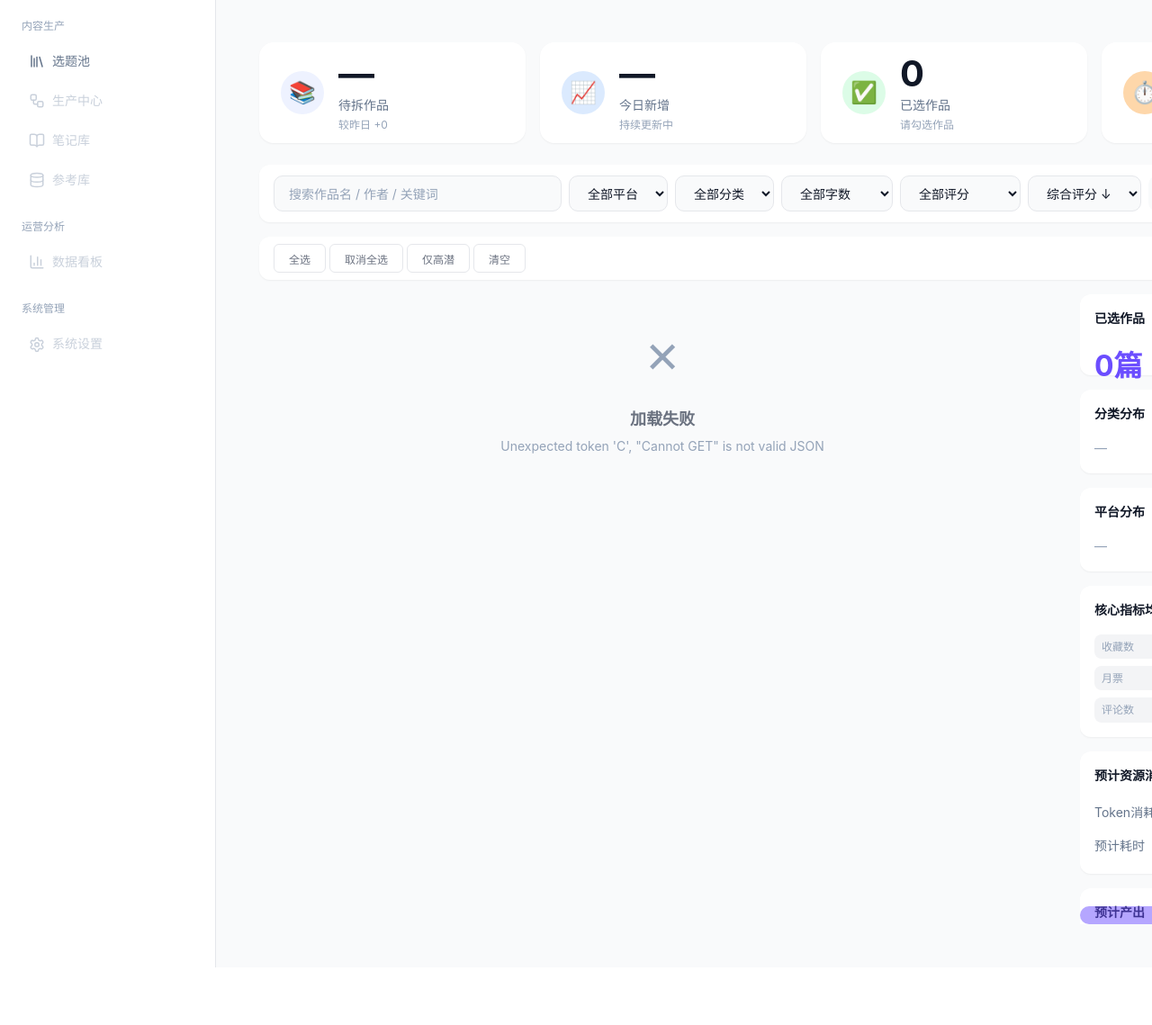
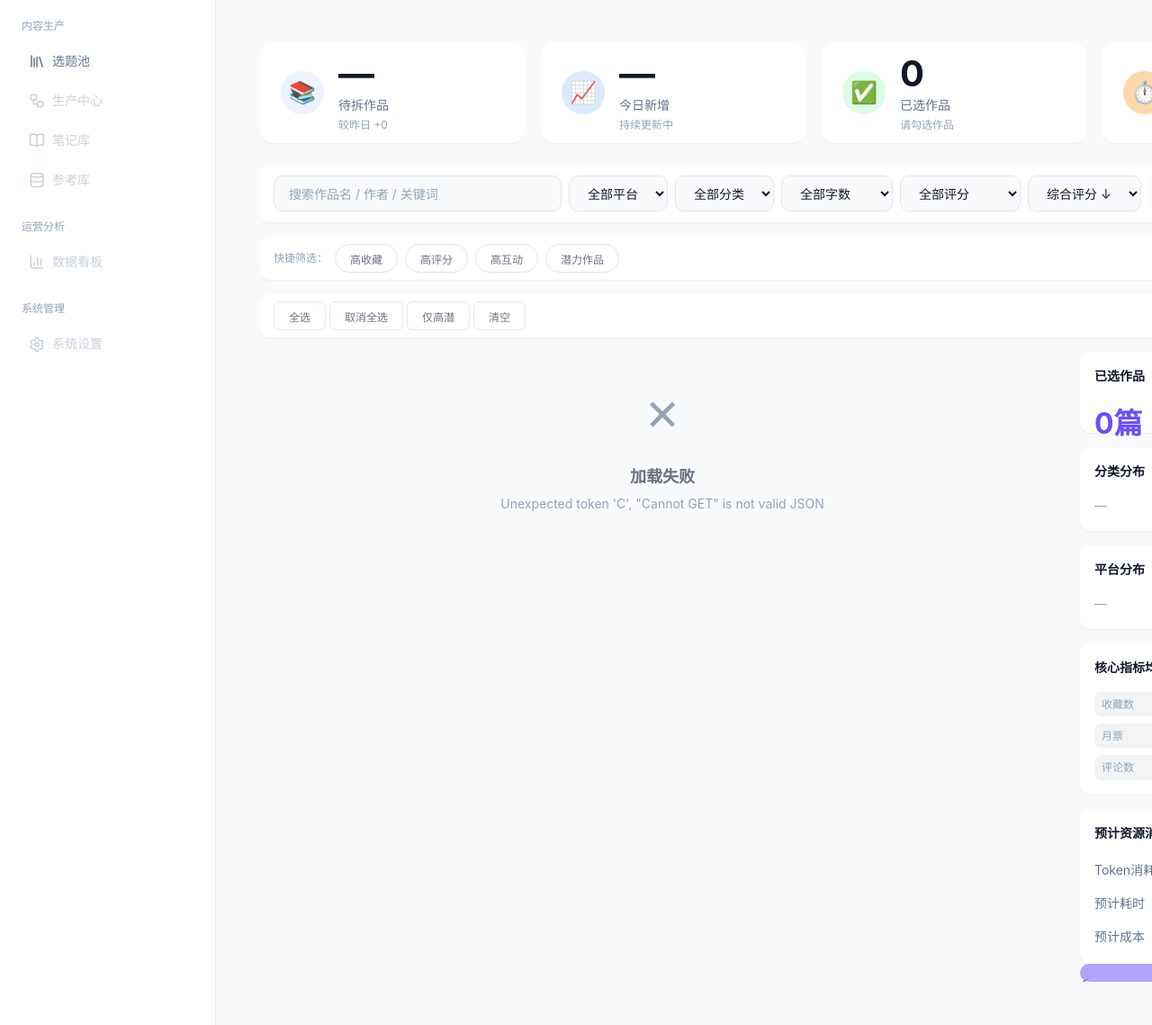
Before and after one commit to elsie-czy/outputter, a Flask app: template scripts/web/templates/topic_pool.html in a window 1280 px wide. Shown: the part 65-1204 px from the top of the page at 90% size. Before the commit the page ends 1140 px from the top, so only its background shows below. Run offline with Flask 3, Linux system fonts and the light colour scheme; the template is opened without the code that fills it, so the values that code supplies are empty; parts of the project's set-up code (start-up, migrations or seed data) failed here and were passed over.

Commit message:
feat: P1 优化 — 推荐理由/高价值快捷筛选/成本预估

```diff
--- a/scripts/static/css/topic_pool.css
+++ b/scripts/static/css/topic_pool.css
@@ -136,6 +136,49 @@
 
 .tp-filter-btn--reset:hover {
   background: var(--bg-hover);
+}
+
+/* ===== 快捷筛选栏 ===== */
+.tp-quick-filter {
+  display: flex;
+  align-items: center;
+  gap: var(--space-sm);
+  padding: var(--space-sm) var(--space-md);
+  background: var(--bg-card);
+  border-radius: var(--radius);
+  margin-bottom: var(--gap);
+  box-shadow: var(--shadow-sm);
+}
+
+.tp-quick-filter-label {
+  font-size: var(--fs-meta);
+  color: var(--text-muted);
+  flex-shrink: 0;
+}
+
+.tp-quick-btn {
+  height: 32px;
+  padding: 0 var(--space-md);
+  border: 1px solid var(--border);
+  border-radius: 999px;
+  font-size: var(--fs-meta);
+  font-family: var(--font-family);
+  color: var(--text-secondary);
+  background: var(--bg-card);
+  cursor: pointer;
+  transition: all 0.15s;
+}
+
+.tp-quick-btn:hover {
+  border-color: #6C4EFF;
+  color: #6C4EFF;
+  background: #EEF2FF;
+}
+
+.tp-quick-btn.active {
+  border-color: #6C4EFF;
+  color: #fff;
+  background: #6C4EFF;
 }
 
 /* ===== 批量操作栏 ===== */
@@ -620,6 +663,30 @@
   cursor: not-allowed;
 }
 
+/* 推荐理由 */
+.tp-sidebar-card--recommend {
+  border-left: 3px solid #6C4EFF;
+}
+
+.tp-recommend-list {
+  display: flex;
+  flex-direction: column;
+  gap: var(--space-sm);
+}
+
+.tp-recommend-item {
+  display: flex;
+  align-items: center;
+  gap: var(--space-sm);
+  font-size: var(--fs-body);
+  color: var(--text-secondary);
+}
+
+.tp-recommend-icon {
+  color: #6C4EFF;
+  font-weight: 600;
+}
+
 /* ===== 弹窗 ===== */
 .tp-modal-overlay {
   display: none;
--- a/scripts/static/js/topic_pool.js
+++ b/scripts/static/js/topic_pool.js
@@ -15,6 +15,7 @@
 let allItems = [];
 let selectedIds = new Set();
 let currentSort = "score";
+let currentQuickFilter = null;
 let pollInterval = null;
 let currentPage = 1;
 const PAGE_SIZE = 10;
@@ -108,6 +109,19 @@
         if (wordCount === "200+") return wc >= 2000000;
         return true;
       });
+    }
+
+    // 快捷筛选
+    if (currentQuickFilter) {
+      if (currentQuickFilter === "high-favorites") {
+        list = list.filter((i) => (i.favorites || 0) >= 50000);
+      } else if (currentQuickFilter === "high-score") {
+        list = list.filter((i) => (i.quality_score || 0) >= 80);
+      } else if (currentQuickFilter === "high-interaction") {
+        list = list.filter((i) => (i.comments || 0) >= 5000);
+      } else if (currentQuickFilter === "potential") {
+        list = list.filter((i) => (i.quality_score || 0) >= 70 && (i.quality_score || 0) < 85);
+      }
     }
 
     const sortFns = {
@@ -335,6 +349,23 @@
       selectedIds.clear();
       renderGrid();
     });
+
+    // 快捷筛选
+    $$(".tp-quick-btn").forEach((btn) => {
+      btn.addEventListener("click", () => {
+        const filter = btn.dataset.filter;
+        if (currentQuickFilter === filter) {
+          currentQuickFilter = null;
+          btn.classList.remove("active");
+        } else {
+          $$(".tp-quick-btn").forEach((b) => b.classList.remove("active"));
+          currentQuickFilter = filter;
+          btn.classList.add("active");
+        }
+        currentPage = 1;
+        renderGrid();
+      });
+    });
   }
 
   function bindBtn(sel, fn) {
@@ -409,6 +440,28 @@
     // 预计资源消耗
     setText("#tpEstToken", count > 0 ? "≈ " + (count * 3000).toLocaleString() + " Token" : "—");
     setText("#tpEstTime", count > 0 ? "≈ " + Math.ceil(count * 0.5) + "分钟" : "—");
+    setText("#tpEstCost", count > 0 ? "≈ " + (count * 0.04).toFixed(2) + "元" : "—");
+
+    // 推荐理由
+    const reasonsEl = $("#tpRecommendReasons");
+    if (reasonsEl) {
+      if (count === 0) {
+        reasonsEl.innerHTML = '<span class="text-muted">请先选择作品</span>';
+      } else {
+        const avgScore = avgMetric("quality_score");
+        const avgFav = avgMetric("favorites");
+        const catPercent = Math.round((Object.values(catMap).reduce((a, b) => a + b, 0) / count) * 100);
+        const platPercent = Math.round((Object.values(platMap).reduce((a, b) => a + b, 0) / count) * 100);
+
+        let reasonsHtml = "";
+        if (avgScore) reasonsHtml += '<div class="tp-recommend-item"><span class="tp-recommend-icon">✓</span><span>平均评分 ' + avgScore + '</span></div>';
+        if (avgFav) reasonsHtml += '<div class="tp-recommend-item"><span class="tp-recommend-icon">✓</span><span>收藏均值 ' + fmtNum(avgFav) + '</span></div>';
+        if (catMap[Object.keys(catMap)[0]]) reasonsHtml += '<div class="tp-recommend-item"><span class="tp-recommend-icon">✓</span><span>' + Object.keys(catMap)[0] + '占比 ' + Math.round((catMap[Object.keys(catMap)[0]] / count) * 100) + '%</span></div>';
+        if (platMap[Object.keys(platMap)[0]]) reasonsHtml += '<div class="tp-recommend-item"><span class="tp-recommend-icon">✓</span><span>' + Object.keys(platMap)[0] + '占比 ' + Math.round((platMap[Object.keys(platMap)[0]] / count) * 100) + '%</span></div>';
+
+        reasonsEl.innerHTML = reasonsHtml || '<span class="text-muted">选择作品后显示推荐理由</span>';
+      }
+    }
 
     // 预计产出
     setText("#tpOutReport", "×" + count);
--- a/scripts/web/templates/topic_pool.html
+++ b/scripts/web/templates/topic_pool.html
@@ -96,6 +96,15 @@
     <button class="tp-filter-btn tp-filter-btn--reset" id="tpResetBtn">重置</button>
   </div>
 
+  <!-- ===== 快捷筛选栏 ===== -->
+  <div class="tp-quick-filter">
+    <span class="tp-quick-filter-label">快捷筛选：</span>
+    <button class="tp-quick-btn" data-filter="high-favorites">高收藏</button>
+    <button class="tp-quick-btn" data-filter="high-score">高评分</button>
+    <button class="tp-quick-btn" data-filter="high-interaction">高互动</button>
+    <button class="tp-quick-btn" data-filter="potential">潜力作品</button>
+  </div>
+
   <!-- ===== 批量操作栏 ===== -->
   <div class="tp-batch-bar">
     <div class="tp-batch-left">
@@ -183,6 +192,18 @@
             <span class="tp-resource-label">预计耗时</span>
             <span class="tp-resource-value" id="tpEstTime">—</span>
           </div>
+          <div class="tp-resource-item">
+            <span class="tp-resource-label">预计成本</span>
+            <span class="tp-resource-value" id="tpEstCost">—</span>
+          </div>
+        </div>
+      </div>
+
+      <!-- 模块5.5: 推荐理由 -->
+      <div class="tp-sidebar-card tp-sidebar-card--recommend">
+        <div class="tp-sidebar-card-title">推荐理由</div>
+        <div id="tpRecommendReasons" class="tp-recommend-list">
+          <span class="text-muted">请先选择作品</span>
         </div>
       </div>
 
```
Lines whose indentation alone changed are shown as unchanged.
